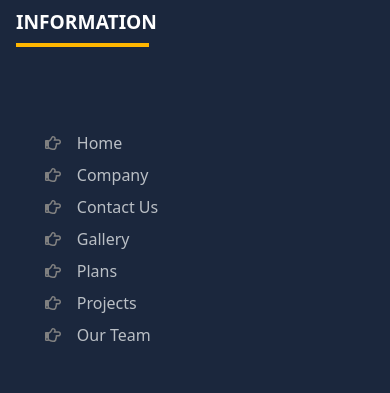
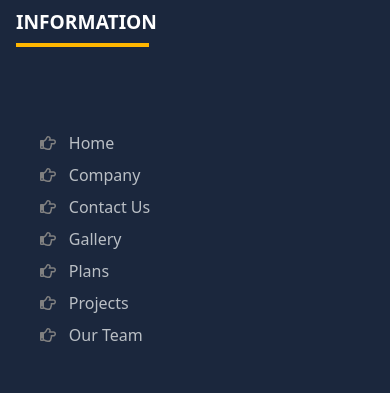
Before and after one commit to TahiruMustapha/Architectural-site, a React (Create React App) app: page / in a window 390 px wide. Shown: the part 6520-6913 px from the top of the page. Built offline with nearby package versions, Linux system fonts and the light colour scheme.

Commit message:
made change

```diff
--- a/src/Footer/Footer.css
+++ b/src/Footer/Footer.css
@@ -268,8 +268,8 @@
         margin-left: 1.3rem;
     }
     .information ul li svg{
-        margin-left: 1.5rem;
-        margin-right: 1rem;
+        margin-left: 1.2rem;
+        margin-right: .8rem;
     }
     .office{
         margin-left: 1.5rem;
```
